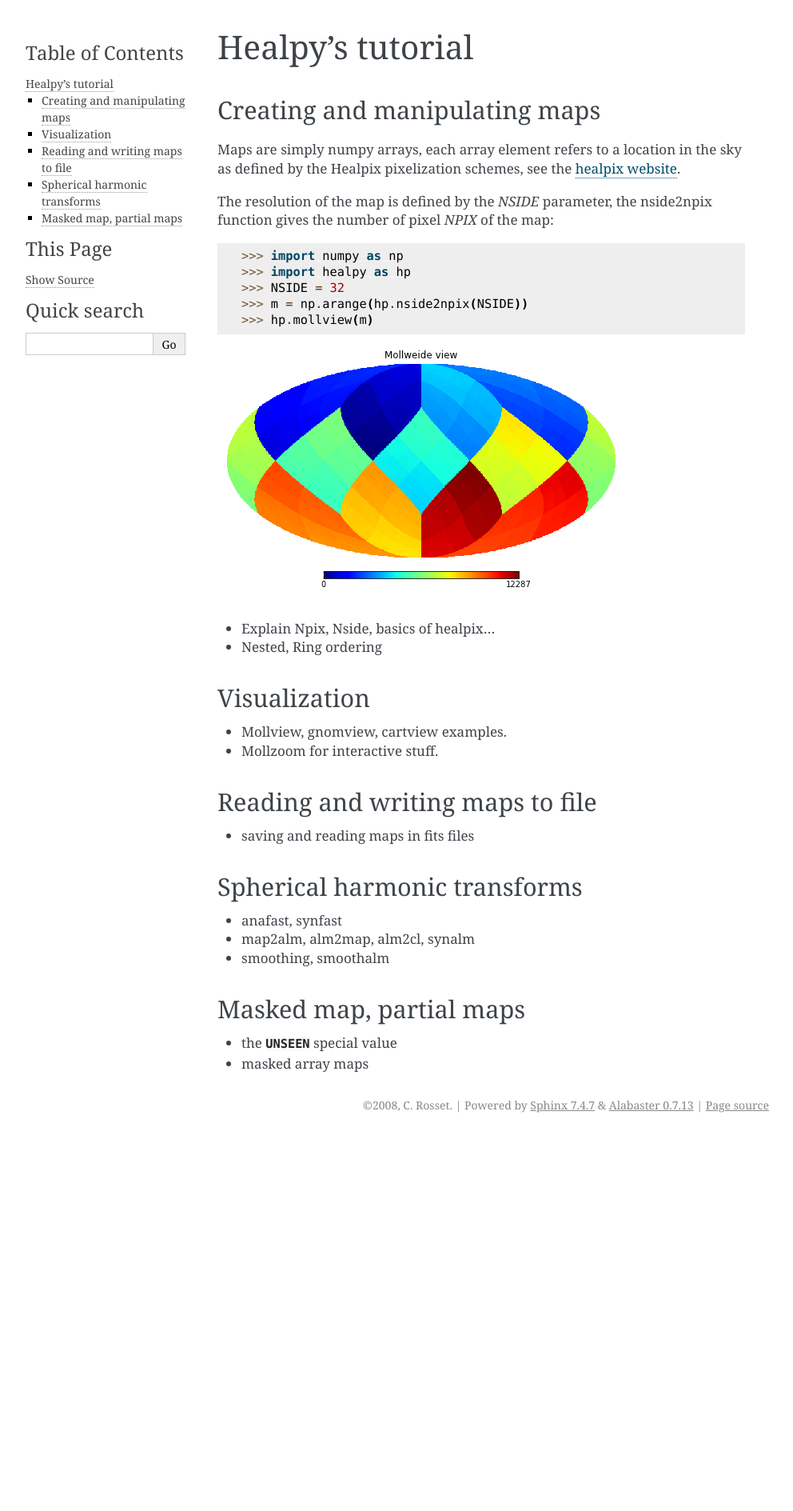
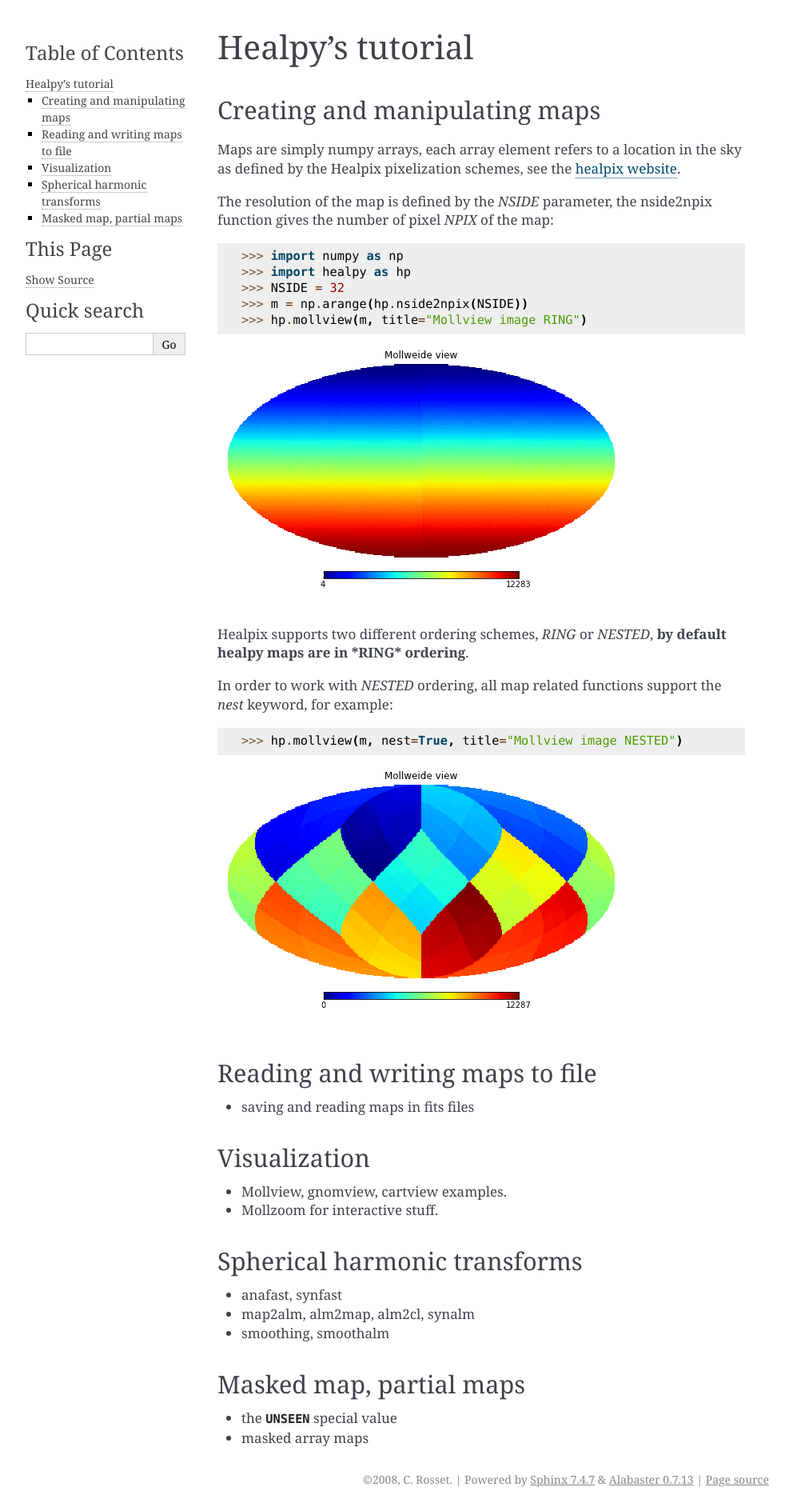
Before and after one commit to healpy/healpy, a Sphinx documentation site: the page built from doc/tutorial.rst, in a window 1280 px wide. Shown: the whole page at 80% size, without its empty margins (148-1140 px from the left). Built offline with Sphinx 7.4.7, drawn with Linux system fonts in a browser that asks for light colours; the version number could not be read and is left out; before the commit the page ends 1421 px from its top, so only the background shows below that.

Commit message:
script for generating images

```diff
--- /dev/null
+++ b/doc/create_images.py
@@ -0,0 +1,13 @@
+import healpy as hp
+import numpy as np
+import matplotlib.pyplot as plt
+
+SIZE = 400
+DPI = 60
+
+m = np.arange(hp.nside2npix(32))
+hp.mollview(m, nest = True, xsize=SIZE)
+plt.savefig('static/moll_nside32_nest.png', title='Mollview image NESTED', dpi=DPI)
+
+hp.mollview(m, nest = False, xsize=SIZE)
+plt.savefig('static/moll_nside32_ring.png', title='Mollview image RING', dpi=DPI)
--- a/doc/tutorial.rst
+++ b/doc/tutorial.rst
@@ -12,14 +12,24 @@ The resolution of the map is defined by the *NSIDE* parameter, the nside2npix fu
 >>> import healpy as hp
 >>> NSIDE = 32
 >>> m = np.arange(hp.nside2npix(NSIDE))
->>> hp.mollview(m)
+>>> hp.mollview(m, title="Mollview image RING")
+
+.. image:: static/moll_nside32_ring.png
+
+Healpix supports two different ordering schemes, *RING* or *NESTED*, **by default healpy maps are in *RING* ordering**.
+
+In order to work with *NESTED* ordering, all map related functions support the *nest* keyword, for example:
+
+>>> hp.mollview(m, nest=True, title="Mollview image NESTED")
 
 .. image:: static/moll_nside32_nest.png
 
-* Explain Npix, Nside, basics of healpix...
-* Nested, Ring ordering
+.. _healpix website: http://healpix.jpl.nasa.gov
 
-.. _healpix website: http://healpix.jpl.nasa.gov
+Reading and writing maps to file
+--------------------------------
+
+* saving and reading maps in fits files
 
 Visualization
 -------------
```
Also changed, not shown: other parts of doc/tutorial.rst (+0 -4 lines), doc/static/moll_nside32_nest.png, doc/static/moll_nside32_ring.png (added).
